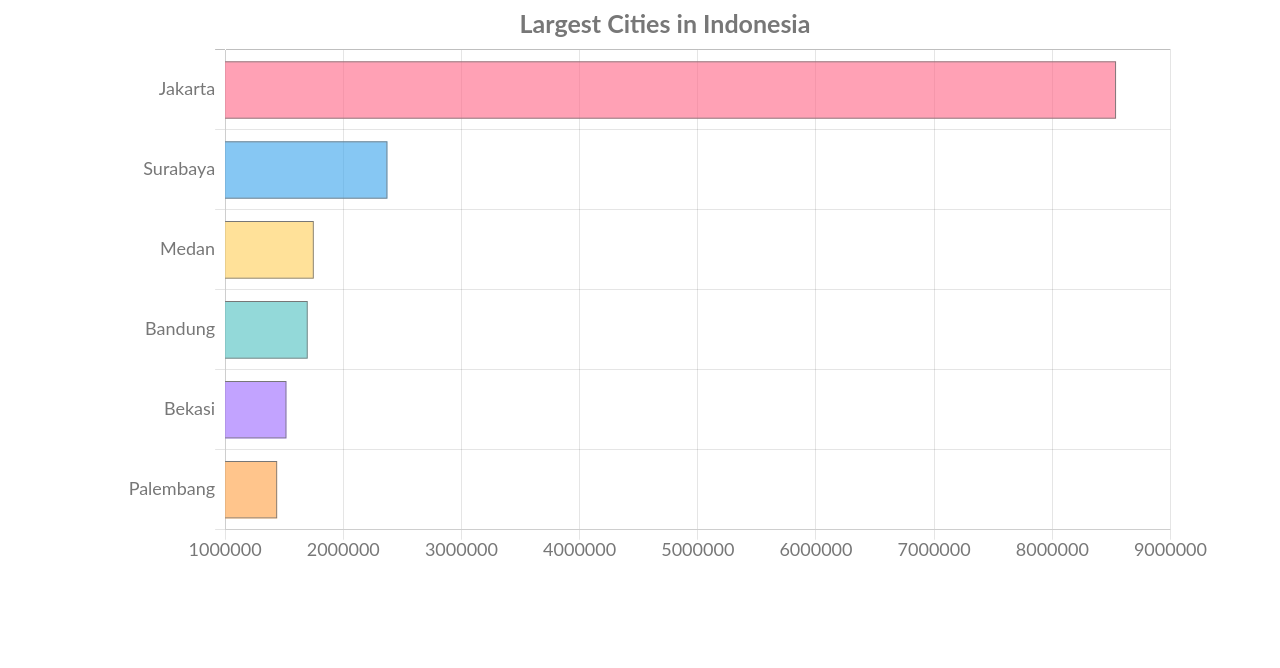
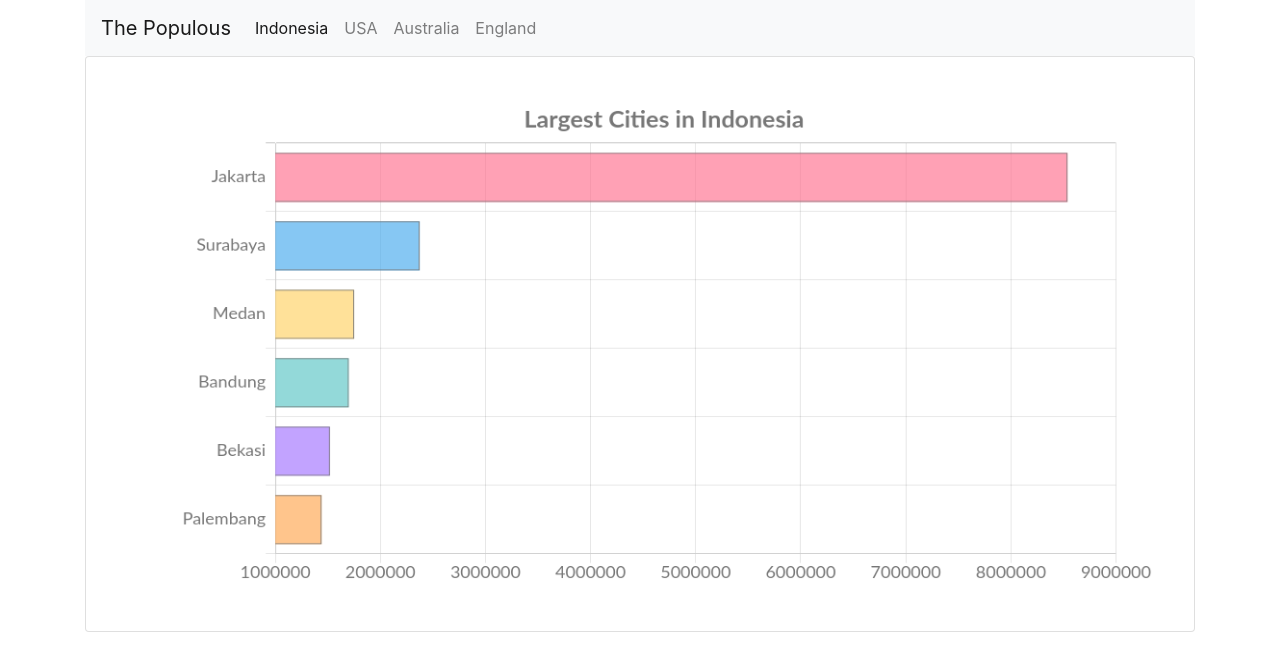
Before and after one commit to kimberlylie/population, a plain HTML site: page index.html in a window 1280 px wide. Drawn offline with nearby package versions, Linux system fonts and the light colour scheme.

Commit message:
add navbar

```diff
--- a/index.html
+++ b/index.html
@@ -5,12 +5,33 @@
     <meta name="viewport" content="width=device-width, initial-scale=1.0">
     <meta http-equiv="X-UA-Compatible" content="ie=edge">
     <script src="https://cdnjs.cloudflare.com/ajax/libs/Chart.js/2.6.0/Chart.min.js"></script>
-    <link rel="stylesheet" href="https://maxcdn.bootstrapcdn.com/bootstrap/3.3.7/css/bootstrap.min.css">
+    <link rel="stylesheet" href="https://maxcdn.bootstrapcdn.com/bootstrap/4.0.0/css/bootstrap.min.css" integrity="sha384-Gn5384xqQ1aoWXA+058RXPxPg6fy4IWvTNh0E263XmFcJlSAwiGgFAW/dAiS6JXm" crossorigin="anonymous">
     <title>Population Chart</title>
 </head>
 <body>
     <div class="container">
-        <canvas id="myChart"></canvas>
+        <nav class="navbar sticky-top navbar-expand-lg navbar-light bg-light">
+            <a class="navbar-brand" href="#">The Populous</a>
+            <button class="navbar-toggler" type="button" data-toggle="collapse" data-target="#navbarNavAltMarkup" aria-controls="navbarNavAltMarkup" aria-expanded="false" aria-label="Toggle navigation">
+                <span class="navbar-toggler-icon"></span>
+            </button>
+            <div class="collapse navbar-collapse" id="navbarNavAltMarkup">
+                <div class="navbar-nav">
+                <a class="nav-item nav-link active" href="#">Indonesia <span class="sr-only">(current)</span></a>
+                <a class="nav-item nav-link" href="#">USA</a>
+                <a class="nav-item nav-link" href="#">Australia</a>
+                <a class="nav-item nav-link" href="#">England</a>
+                </div>
+            </div>
+        </nav>
+    </div>
+
+    <div class="container">
+        <div class="card">
+            <div class="card-body">
+                <canvas id="myChart" class="card-body"></canvas>
+            </div>
+        </div>
     </div>
 
     <script>
@@ -76,5 +97,6 @@
             }
         });
     </script>
+</div>
 </body>
 </html>
```
